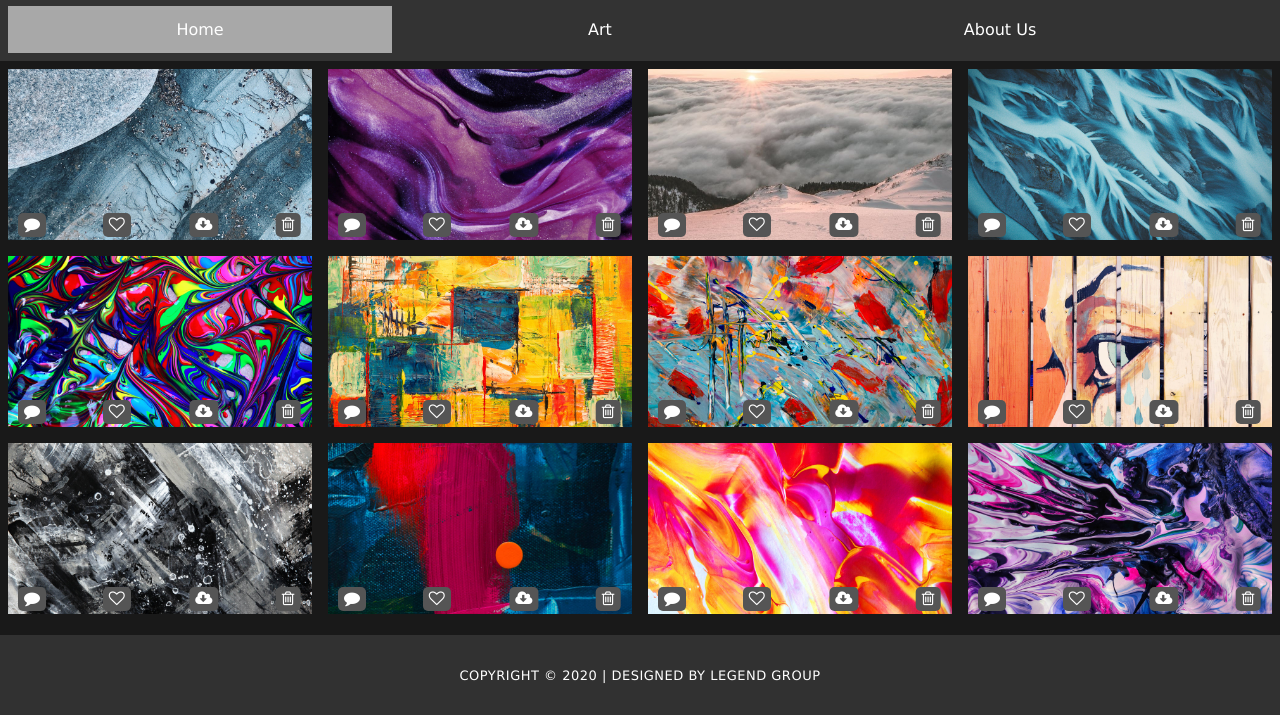
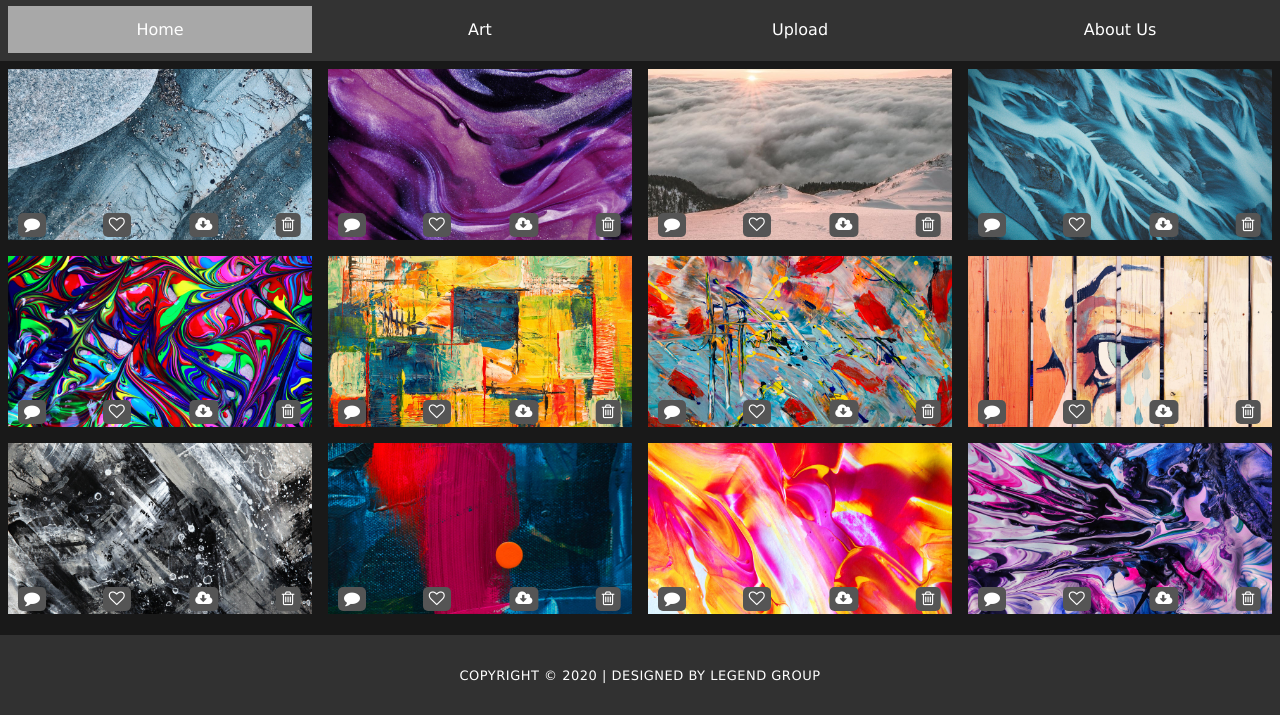
Before and after one commit to ZiangZhao1227/Art_App, a website: page frontend/logged_in user.html in a window 1280 px wide. Shown: the part 227-942 px from the top of the page. Drawn offline with Linux system fonts and the light colour scheme.

Commit message:
upload button added to userpage

```diff
--- a/frontend/logged_in user.html
+++ b/frontend/logged_in user.html
@@ -183,6 +183,7 @@
   <ul class="topnav">
     <li><a id="HomeBtn" class="active" href="#home" >Home</a></li>
     <li><a id="ArtBtn" href="#news" >Art</a></li>
+      <li><a id="UpBtn" href="#news" >Upload</a></li>
     <li class="right"><a id="AboutBtn" href="#about" >About Us</a>
 
     </li>
```
